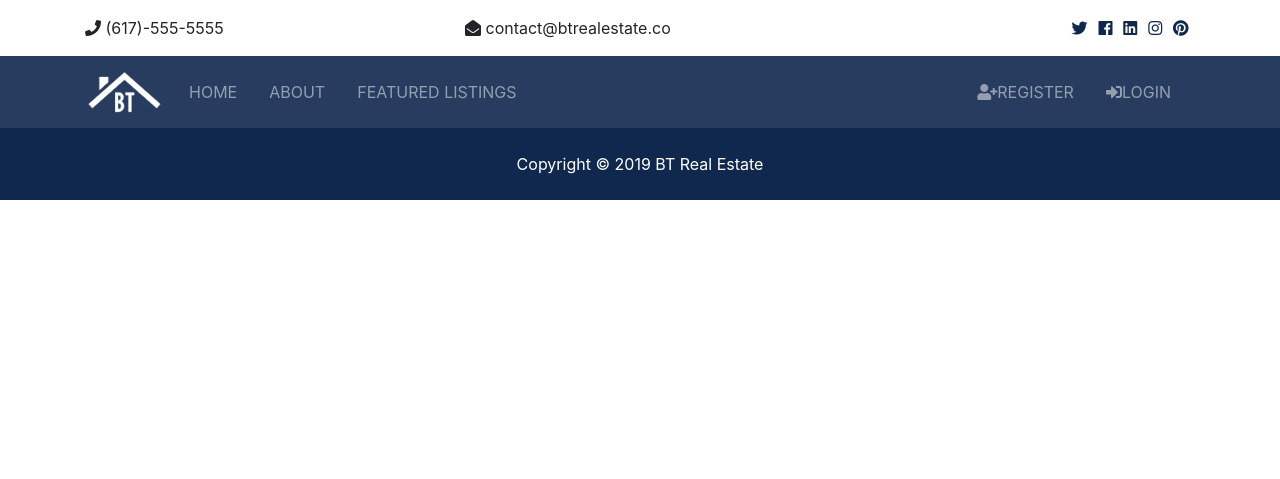
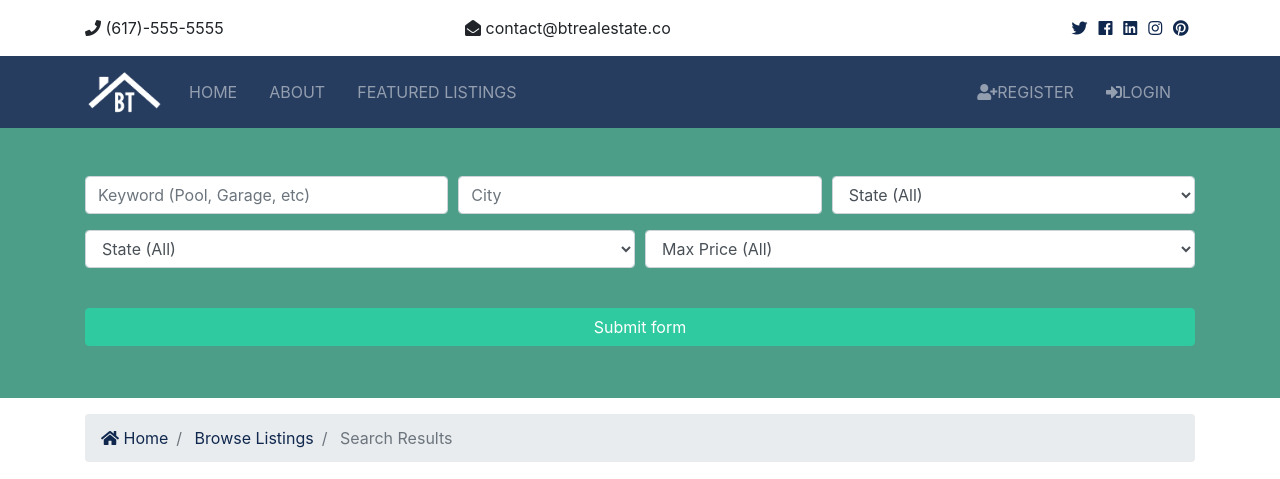
Before and after one commit to Srigadgeter/building_realtor, a Django app: page /listings/search in a window 1280 px wide. Shown: the top 479 px of the page. Before the commit the page ends 200 px from the top, so only its background shows below. Run offline with Django 3.2, Linux system fonts and the light colour scheme; some libraries are stand-ins or nearby versions.

Commit message:
search page designed and used wherever we need

```diff
--- a/listings/views.py
+++ b/listings/views.py
@@ -2,6 +2,7 @@
 from django.core.paginator import Paginator, EmptyPage, PageNotAnInteger
 
 from .models import Listing
+from .choices import bedroom_choices, price_choices, state_choices
 
 
 def index(request):
@@ -22,11 +23,17 @@
     listing = get_object_or_404(Listing, pk=listing_id)
 
     context = {
-        'listing': listing,
-        'myrange': range(1, 6)
+        'listing': listing
     }
 
     return render(request, 'listings/listing.html', context)
 
 def search(request):
-    return render(request, 'listings/search.html')
+
+    context = {
+        'bedroom_choices': bedroom_choices,
+        'price_choices': price_choices,
+        'state_choices': state_choices
+    }
+
+    return render(request, 'listings/search.html', context)
--- a/templates/listings/search.html
+++ b/templates/listings/search.html
@@ -1,7 +1,132 @@
 {% extends 'base.html' %}
 
-{% load static %}
+{% load humanize %}
 
 {% block content %}
 
+    <section id="showcase-inner" class="showcase-search text-white py-5">
+        <div class="container">
+        <div class="row text-center">
+            <div class="col-md-12">
+            <form action="search.html">
+                <!-- Form Row 1 -->
+                <div class="form-row">
+                <div class="col-md-4 mb-3">
+                    <label class="sr-only">Keywords</label>
+                    <input type="text" name="keywords" class="form-control" placeholder="Keyword (Pool, Garage, etc)">
+                </div>
+
+                <div class="col-md-4 mb-3">
+                    <label class="sr-only">City</label>
+                    <input type="text" name="city" class="form-control" placeholder="City">
+                </div>
+
+                <div class="col-md-4 mb-3">
+                    <label class="sr-only">State</label>
+                    <select name="state" class="form-control">
+                    <option selected="true" disabled="disabled">State (All)</option>
+                    {% for key, value in state_choices.items %}
+                        <option value="{{ key }}">{{ value }}</option>
+                    {% endfor %}
+                    </select>
+                </div>
+                </div>
+                <!-- Form Row 2 -->
+                <div class="form-row">
+                <div class="col-md-6 mb-3">
+                    <label class="sr-only">Bedrooms</label>
+                    <select name="bedrooms" class="form-control">
+                    <option selected="true" disabled="disabled">Bedrooms (Any)</option>
+                    <option selected="true" disabled="disabled">State (All)</option>
+                    {% for key, value in bedroom_choices.items %}
+                        <option value="{{ key }}">{{ value }}</option>
+                    {% endfor %}
+                    </select>
+                </div>
+                <div class="col-md-6 mb-3">
+                    <select name="price" class="form-control">
+                    <option selected="true" disabled="disabled">Max Price (All)</option>
+                    {% for key, value in price_choices.items %}
+                        <option value="{{ key }}">{{ value }}</option>
+                    {% endfor %}
+                    </select>
+                </div>
+                </div>
+                <button class="btn btn-secondary btn-block mt-4" type="submit">Submit form</button>
+            </form>
+            </div>
+        </div>
+        </div>
+    </section>
+
+    <!-- Breadcrumb -->
+    <section id="bc" class="mt-3">
+        <div class="container">
+        <nav aria-label="breadcrumb">
+            <ol class="breadcrumb">
+            <li class="breadcrumb-item">
+                <a href="{% url 'index' %}">
+                <i class="fas fa-home"></i> Home</a>
+            </li>
+            <li class="breadcrumb-item">
+                <a href="{% url 'listings' %}">Browse Listings</a>
+            </li>
+            <li class="breadcrumb-item active"> Search Results</li>
+            </ol>
+        </nav>
+        </div>
+    </section>
+
+    <!-- Listings -->
+    <section id="listings" class="py-4">
+        <div class="container">
+        <div class="row">
+
+            <!-- Listing 1 -->
+            <div class="col-md-6 col-lg-4 mb-4">
+            <div class="card listing-preview">
+                <img class="card-img-top" src="assets/img/homes/home-1.jpg" alt="">
+                <div class="card-img-overlay">
+                <h2>
+                    <span class="badge badge-secondary text-white">$490,000</span>
+                </h2>
+                </div>
+                <div class="card-body">
+                <div class="listing-heading text-center">
+                    <h4 class="text-primary">45 Drivewood Circle</h4>
+                    <p>
+                    <i class="fas fa-map-marker text-secondary"></i> Norwood MA, 02062</p>
+                </div>
+                <hr>
+                <div class="row py-2 text-secondary">
+                    <div class="col-6">
+                    <i class="fas fa-th-large"></i> Sqft: 3200</div>
+                    <div class="col-6">
+                    <i class="fas fa-car"></i> Garage: 2</div>
+                </div>
+                <div class="row py-2 text-secondary">
+                    <div class="col-6">
+                    <i class="fas fa-bed"></i> Bedrooms: 3</div>
+                    <div class="col-6">
+                    <i class="fas fa-bath"></i> Bathrooms: 2</div>
+                </div>
+                <hr>
+                <div class="row py-2 text-secondary">
+                    <div class="col-12">
+                    <i class="fas fa-user"></i> Kyle Brown</div>
+                </div>
+                <div class="row text-secondary pb-2">
+                    <div class="col-6">
+                    <i class="fas fa-clock"></i> 2 days ago</div>
+                </div>
+                <hr>
+                <a href="listing.html" class="btn btn-primary btn-block">More Info</a>
+                </div>
+            </div>
+            </div>
+
+        </div>
+        </div>
+    </section>
+
 {% endblock %}
```
Also changed, not shown: templates/pages/index.html (+4 -10 lines).
